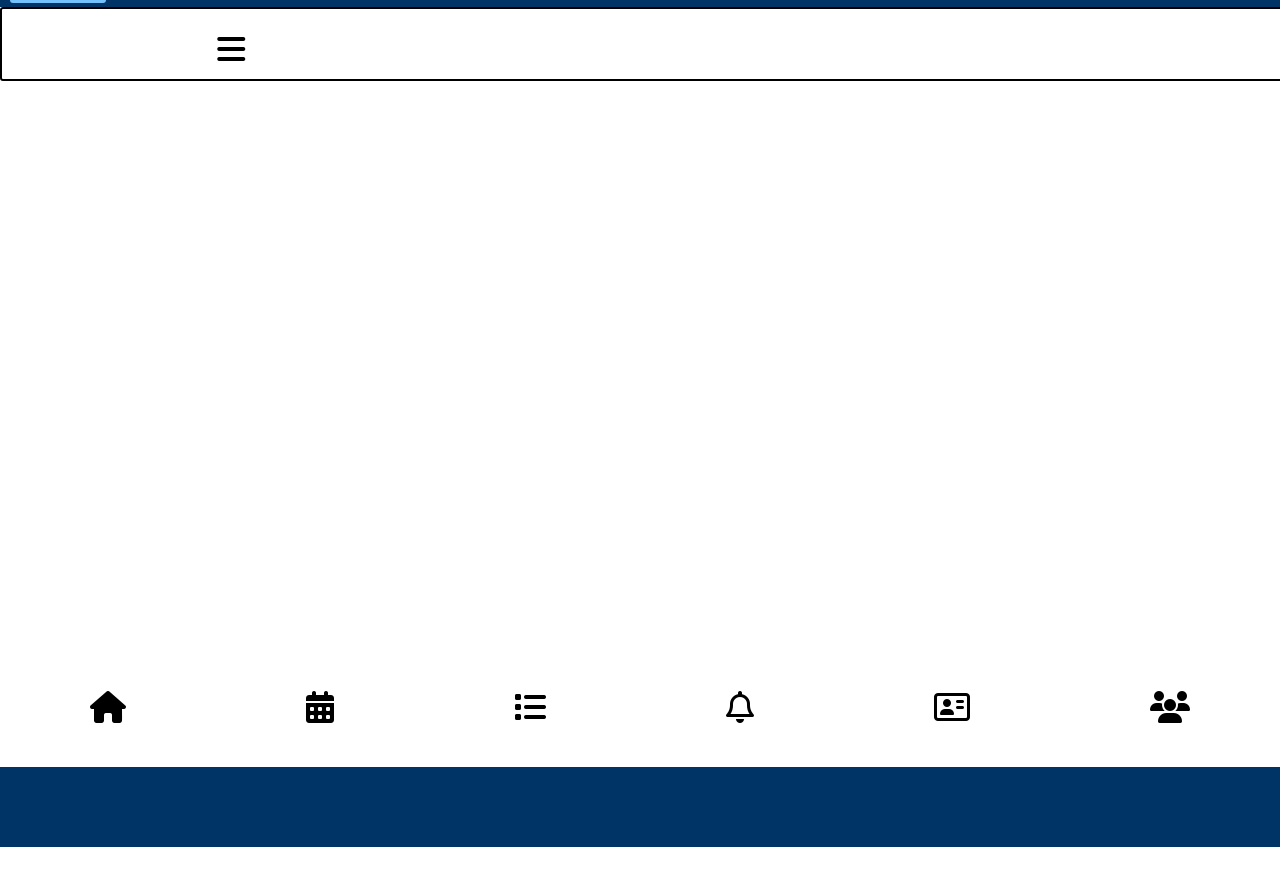
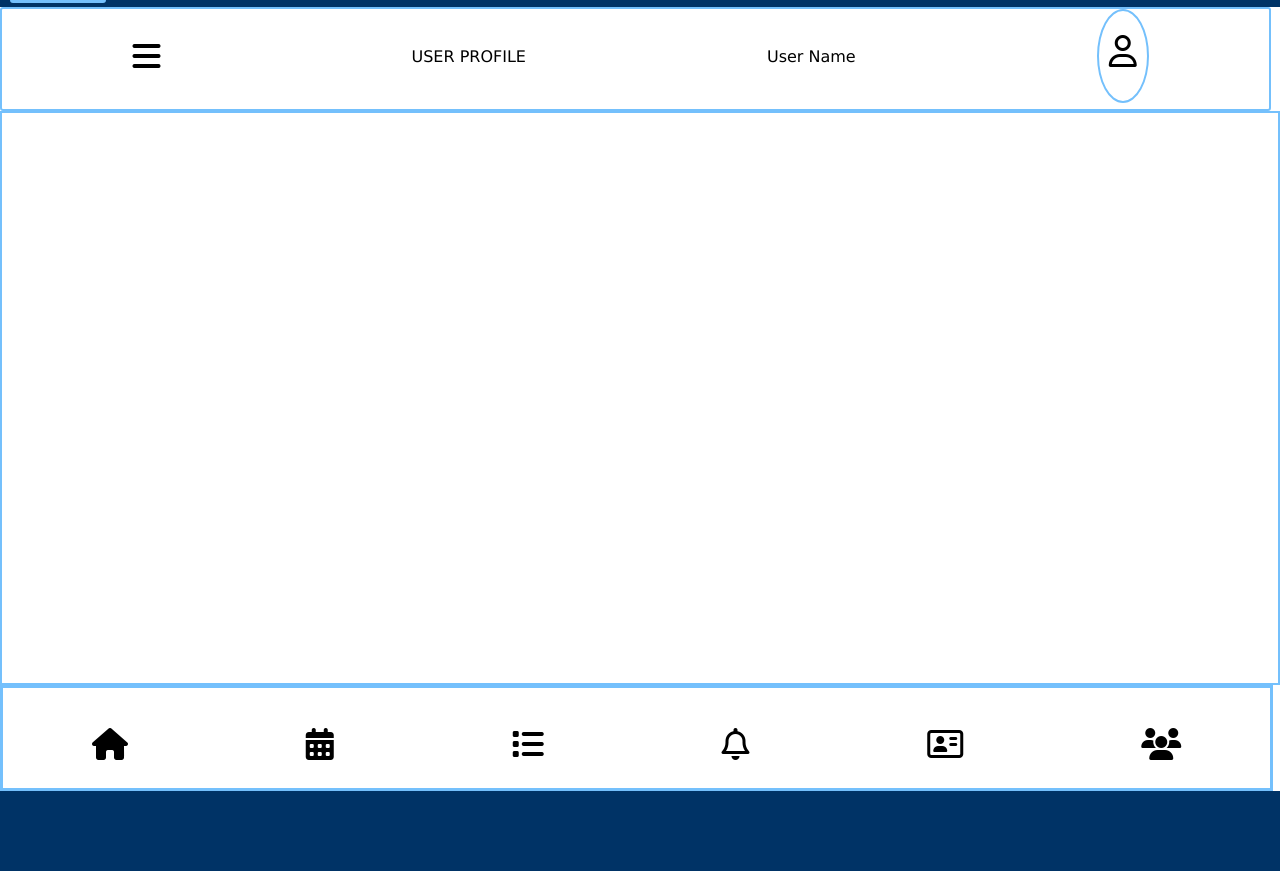
Before and after one commit to DeneshA/my_let_s_connect_project_unit_2, a website: page client/userprofile.html in a window 1280 px wide. Shown: the part 93-964 px from the top of the page. Before the commit the page ends 940 px from the top, so only its background shows below. Drawn offline with nearby package versions, Linux system fonts and the light colour scheme.

Commit message:
DEsign templeate is done

```diff
--- a/client/userprofile.html
+++ b/client/userprofile.html
@@ -24,8 +24,9 @@
         <div class="top-menu-bar">
             <ul class="top-menu">
                 <li><i class="fa-solid fa-bars fa-2xl icon"></i></li>
-                <li></li>
-                <li></li>
+                <li> USER PROFILE</li>
+                <li> User Name </li>
+                <li><div class="user-image"><i class="fa-regular fa-user fa-2xl icon"></i></div></li>
             </ul>
 
         </div>
--- a/css/userProfile.css
+++ b/css/userProfile.css
@@ -19,9 +19,9 @@ h2{
 }
 .top-menu-bar{
     background-color: White;
-    height: 70px;
-    width: 100%;
-    border:2px solid;
+    height: 100px;
+    width: 99%;
+    border:2px solid #74C0FC;
     border-radius: 3px;
 }
 .logo{
@@ -33,15 +33,22 @@ h2{
     align-items: center;
     border-radius: 3px;
 }
+.user-image{
+    border: 2px solid #74C0FC;
+    border-radius: 50%;
+    height: 90px;
+}
 .main-container{
     height: 570px;
     background-color: white;
+    border: 2px solid #74C0FC;
 }
 
 .botton-mune-bar{
     height: 100px;
-    width: 100%;
+    width: 99%;
     background-color: white;
+    border: 3px solid #74C0FC;
 }
 
 .footer-banner{
```
